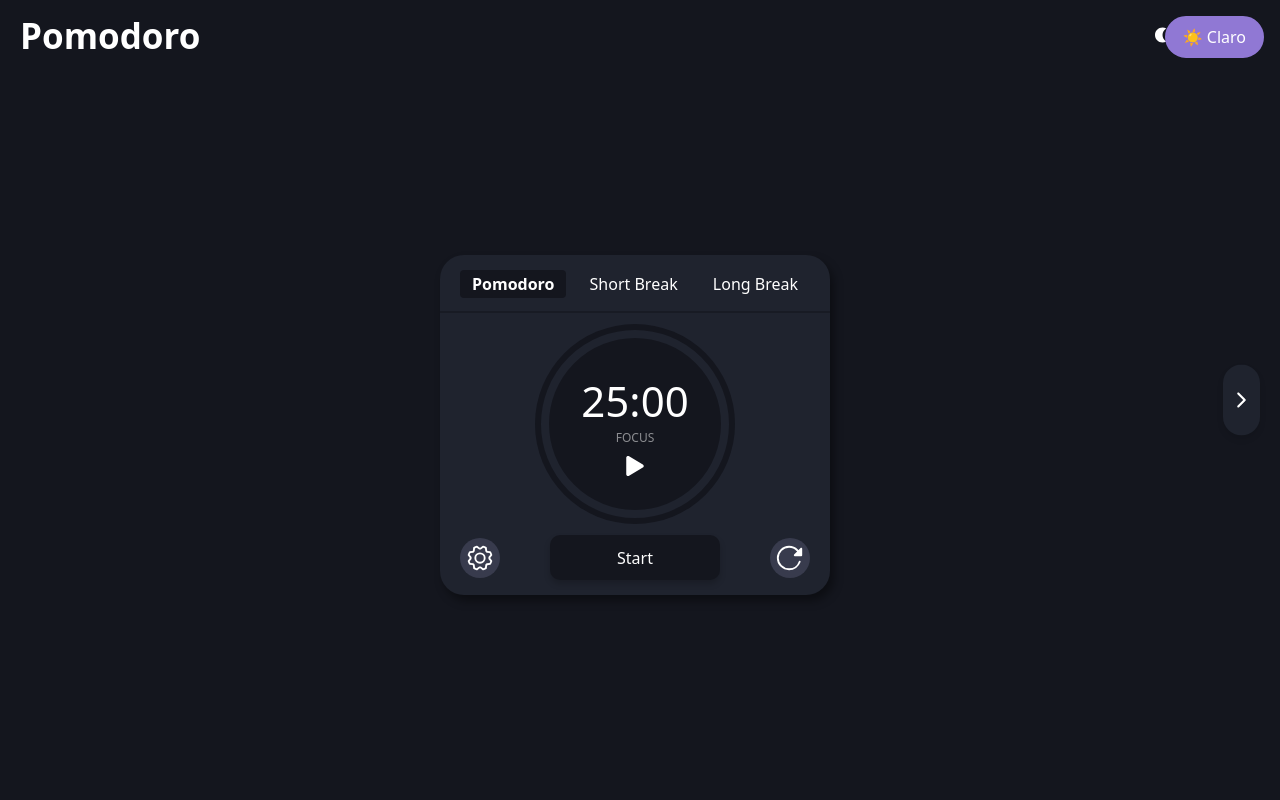
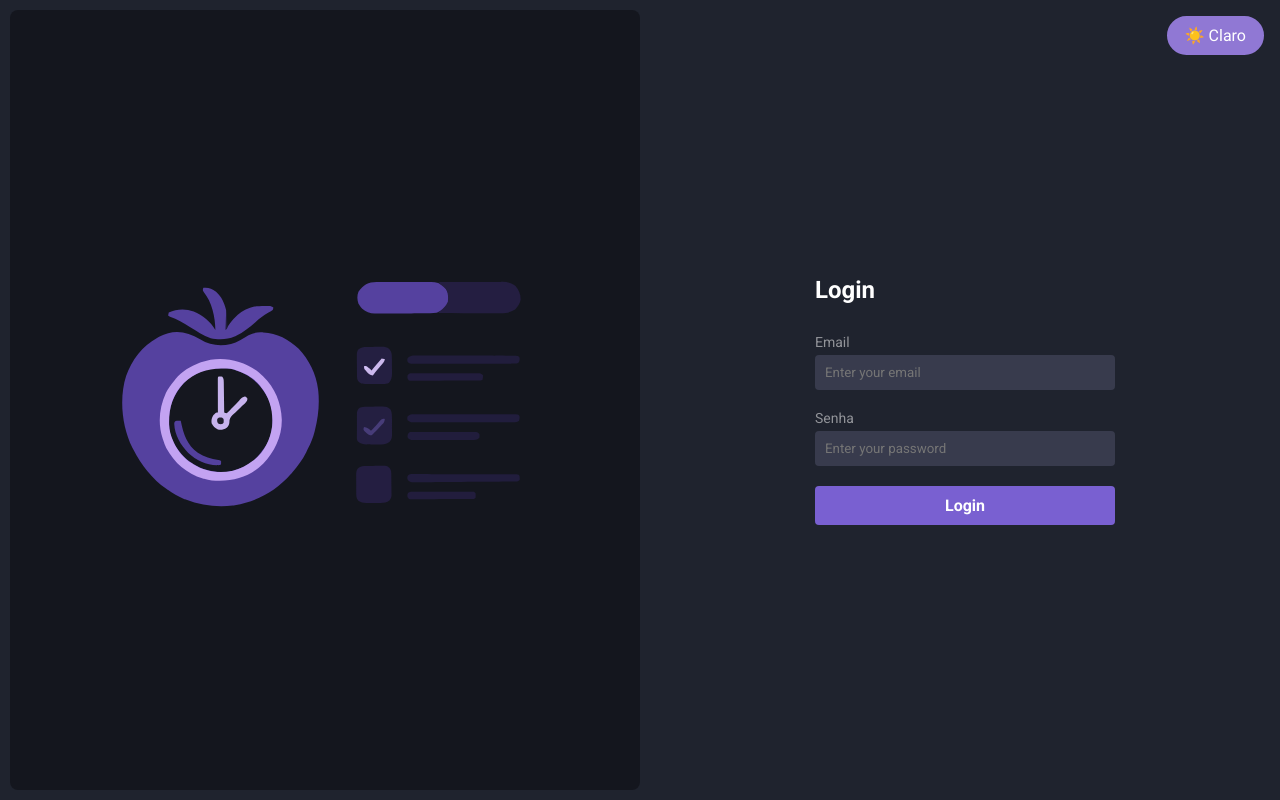
Before and after one commit to oPedroFranca/pomodoro-todo, a React (Create React App) app: page / in a window 1280 px wide. Built offline with nearby package versions, Linux system fonts and the light colour scheme.

Commit message:
On Going

```diff
--- a/package.json
+++ b/package.json
@@ -10,6 +10,7 @@
     "react": "^19.1.0",
     "react-dom": "^19.1.0",
     "react-icons": "^5.5.0",
+    "react-router-dom": "^7.5.1",
     "react-scripts": "^5.0.1",
     "react-toastify": "^11.0.5",
     "styled-components": "^6.1.17",
--- a/src/components/Modal/styles.jsx
+++ b/src/components/Modal/styles.jsx
@@ -13,13 +13,13 @@ export const Container = styled.div`
   background-color: rgba(0, 0, 0, 0.6);
 
   z-index: 10;
-
 `;
 
 export const ModalContent = styled.div`
   background-color: ${({ theme }) => theme.colors.black[600]};
   border-radius: 10px;
   width: 380px;
+  margin-right: 10px;
   max-width: 90%;
   box-shadow: 0px 4px 10px rgba(0, 0, 0, 0.3);
 
--- a/src/index.js
+++ b/src/index.js
@@ -1,17 +1,14 @@
 import React from 'react';
 import ReactDOM from 'react-dom/client';
 import './index.css';
-import App from './App';
+import { AppRouter } from '../src/pages/routes';
 import reportWebVitals from './reportWebVitals';
 
 const root = ReactDOM.createRoot(document.getElementById('root'));
 root.render(
   <React.StrictMode>
-    <App />
+    <AppRouter />
   </React.StrictMode>
 );
 
-// If you want to start measuring performance in your app, pass a function
-// to log results (for example: reportWebVitals(console.log))
-// or send to an analytics endpoint. Learn more: https://bit.ly/CRA-vitals
 reportWebVitals();
--- /dev/null
+++ b/src/pages/Login/index.jsx
@@ -0,0 +1,42 @@
+import * as S from './styles.jsx';
+import { useState } from 'react';
+import { ThemeProvider } from 'styled-components';
+import { darkTheme } from '../../theme/darkTheme.jsx';
+import { lightTheme } from '../../theme/lightTheme.jsx';
+import { useNavigate } from 'react-router-dom';
+
+export const Login = () => {
+  const [isDarkTheme, setIsDarkTheme] = useState(true);
+  const navigate = useNavigate();
+
+  const toggleTheme = () => {
+    setIsDarkTheme((prev) => !prev);
+  };
+
+  const handleLogin = () => {
+    navigate('/pomodoro');
+  };
+
+  return (
+    <ThemeProvider theme={isDarkTheme ? darkTheme : lightTheme}>
+      <S.Container>
+        <S.ImageSection />
+        <S.FormSection>
+          <S.Form>
+            <h2>Login</h2>
+            <label htmlFor="email">Email</label>
+            <input type="email" id="email" placeholder="Enter your email" />
+
+            <label htmlFor="password">Senha</label>
+            <input type="password" id="password" placeholder="Enter your password" />
+
+            <button onClick={handleLogin}>Login</button>
+          </S.Form>
+        </S.FormSection>
+        <S.ThemeToggleButton onClick={toggleTheme}>
+          {isDarkTheme ? '☀️ Claro' : '🌙 Escuro'}
+        </S.ThemeToggleButton>
+      </S.Container>
+    </ThemeProvider>
+  );
+};
--- /dev/null
+++ b/src/pages/Login/styles.jsx
@@ -0,0 +1,90 @@
+import styled from 'styled-components';
+
+export const Container = styled.div`
+  display: flex;
+  height: 100vh;
+  background-color: ${({ theme }) => theme.colors.black[600]};
+`;
+
+export const ImageSection = styled.div`
+  flex: 1;
+  background-image: url('/logo.svg');
+  background-size: contain;
+  background-repeat: no-repeat;
+  background-position: center;
+
+  margin: 10px;
+  border-radius: 8px;
+  background-color: ${({ theme }) => theme.colors.black[700]};
+`;
+
+export const FormSection = styled.div`
+  flex: 1;
+  display: flex;
+  justify-content: center;
+  align-items: center;
+  background-color: ${({ theme }) => theme.colors.black[600]};
+`;
+
+export const Form = styled.form`
+  display: flex;
+  flex-direction: column;
+  width: 300px;
+  color: ${({ theme }) => theme.font.primary[700]};
+
+  h2 {
+    margin-bottom: 20px;
+    color: ${({ theme }) => theme.font.primary[700]};
+  }
+
+  label {
+    margin-top: 10px;
+    margin-bottom: 5px;
+    font-size: 14px;
+    color: ${({ theme }) => theme.font.primary[400]};
+  }
+
+  input {
+    padding: 10px;
+    border: none;
+    border-radius: 4px;
+    background-color: ${({ theme }) => theme.colors.black[500]};
+    color: ${({ theme }) => theme.font.primary[700]};
+    margin-bottom: 10px;
+  }
+
+  button {
+    padding: 10px;
+    margin-top: 10px;
+    border: none;
+    border-radius: 4px;
+    background-color: ${({ theme }) => theme.colors.purple[700]};
+    color: white;
+    font-weight: bold;
+    cursor: pointer;
+    transition: background 0.3s;
+
+    &:hover {
+      background-color: ${({ theme }) => theme.colors.purple[600]};
+    }
+  }
+`;
+
+export const ThemeToggleButton = styled.button`
+  position: fixed;
+  top: 1rem;
+  right: 1rem;
+  z-index: 1000;
+  padding: 0.5rem 1rem;
+  font-size: 1rem;
+  border: 2px solid ${({ theme }) => theme.colors.purple[600]};
+  background-color: ${({ theme }) => theme.colors.purple[600]};
+  color: white;
+  border-radius: 30px;
+  cursor: pointer;
+  transition: all 0.3s ease;
+
+  &:hover {
+    transform: scale(1.05);
+  }
+`;
--- a/src/pages/Pomodoro/index.jsx
+++ b/src/pages/Pomodoro/index.jsx
@@ -10,7 +10,7 @@ export const Pomodoro = ({ handleSlide, isPomodoroActive}) => {
     <S.Container>
 
       <S.TimerContainer>
-        <Header />
+        {/* <Header /> */}
         <Timer />
         <FloatingButton onClick={handleSlide} isPomodoroActive={isPomodoroActive} />
       </S.TimerContainer>
--- /dev/null
+++ b/src/pages/routes.jsx
@@ -0,0 +1,18 @@
+import React from 'react';
+import { Route, BrowserRouter as Router, Routes } from 'react-router-dom';
+import App from '../App';
+import { Login } from './Login';
+
+export const AppRouter = () => {
+  return (
+    <Router>
+      <Routes>
+        {/* Rota para a tela de login */}
+        <Route path="/" element={<Login />} />
+
+        {/* Rota para o componente principal (Pomodoro e TodoList) */}
+        <Route path="/pomodoro" element={<App />} />
+      </Routes>
+    </Router>
+  );
+};
```
Also changed, not shown: public/logo.svg (added), 1 other file (tests, documents, lock files or other folders).
